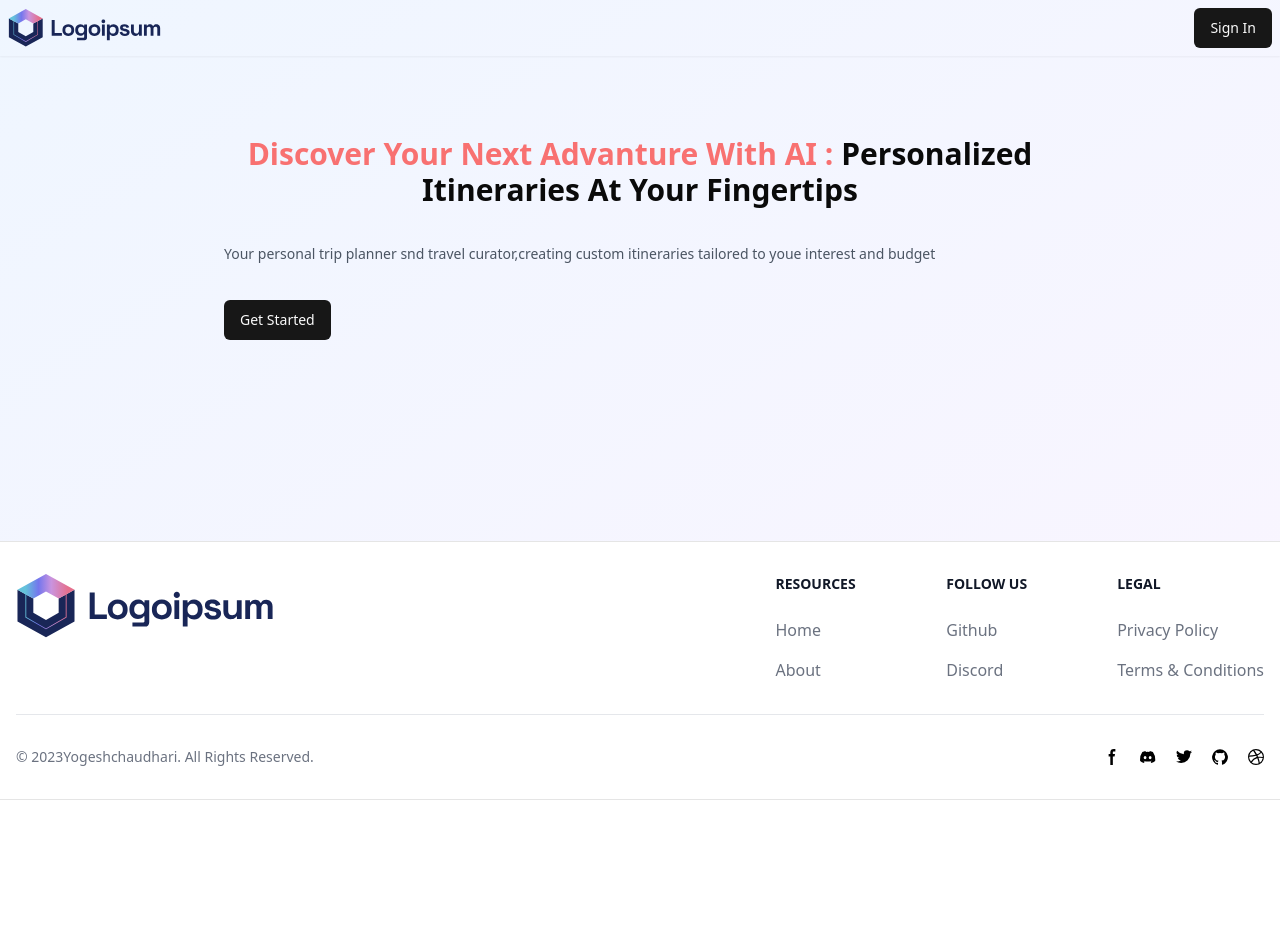
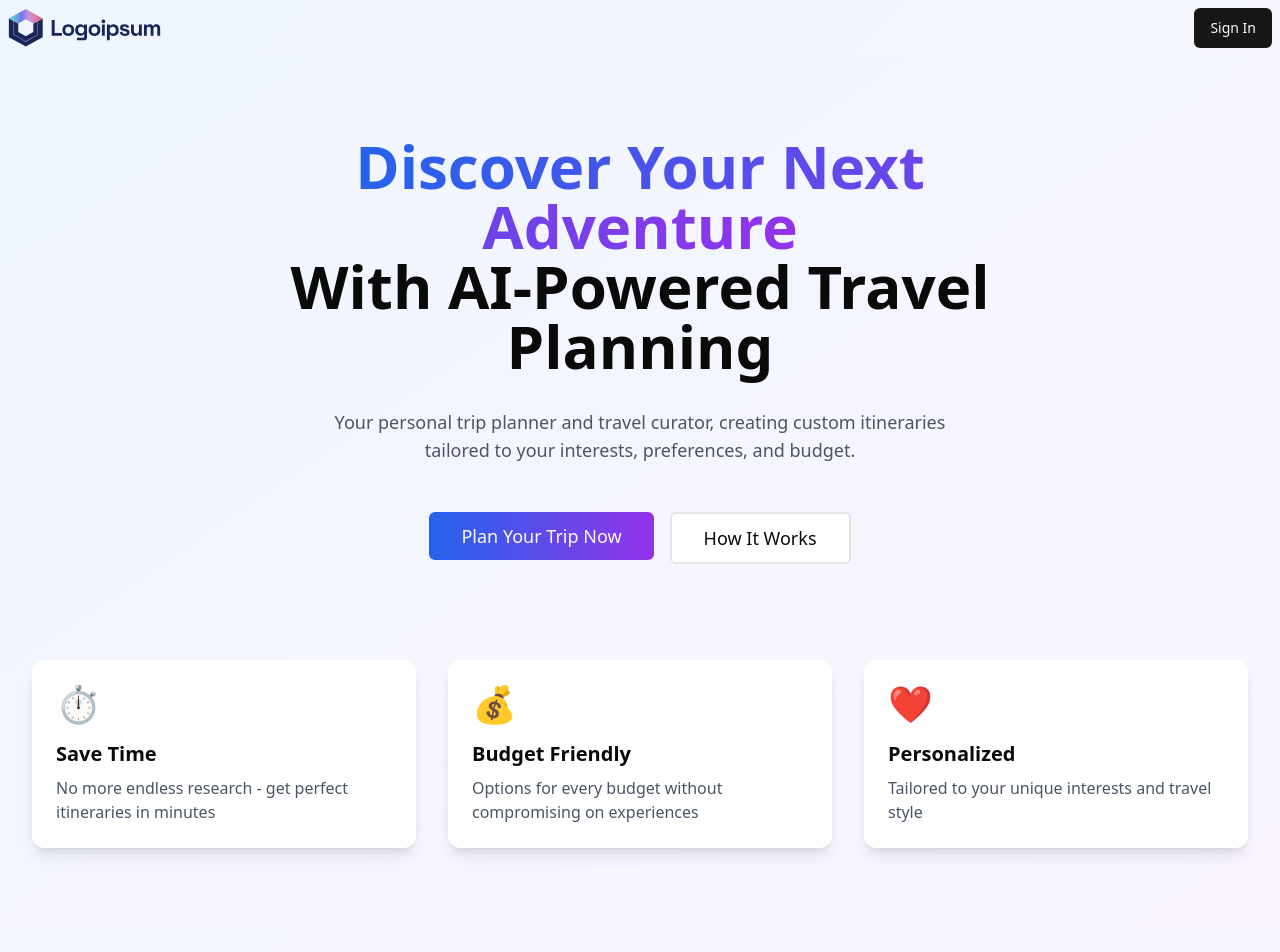
Before and after one commit to DevilYogesh1522/TripPlanner, a React (Vite) app: page / in a window 1280 px wide. Shown: the top 952 px of the page. Before the commit the page ends 800 px from the top, so only its background shows below. Built offline with nearby package versions, Linux system fonts and the light colour scheme; no server answers.

Commit message:
Refactor Home component layout and enhance styling with a gradient background and feature grid

```diff
--- a/src/components/Pages/Home.jsx
+++ b/src/components/Pages/Home.jsx
@@ -1,16 +1,70 @@
-import React from 'react'
-import { Button } from '../ui/button'
-import { Link } from 'react-router-dom'
+import React from 'react';
+import { Button } from '../ui/button';
+import { Link } from 'react-router-dom';
 
-export const  Home=()=> {
+export const Home = () => {
   return (
-    <div className='flex flex-col mx-56 gap-9'>
-      <h1 className='font-extrabold text-3xl text-center mt-20'>
-        <span className='text-red-400'>Discover Your Next Advanture With AI : </span>Personalized Itineraries At Your Fingertips</h1>
-      <p className='text-sm text-gray-600'>Your personal trip planner snd travel curator,creating custom itineraries tailored to youe interest and budget  </p>
-      <Link to={'/createtrip'}><Button>Get Started </Button></Link>
+    <div className="min-h-screen bg-gradient-to-br from-blue-50 to-purple-50">
+      <div className="container mx-auto px-4 sm:px-6 lg:px-8 py-20">
+        {/* Hero Section */}
+        <div className="flex flex-col items-center text-center gap-8 max-w-3xl mx-auto">
+          <h1 className="font-extrabold text-4xl sm:text-5xl lg:text-6xl leading-tight">
+            <span className="text-transparent bg-clip-text bg-gradient-to-r from-blue-600 to-purple-600">
+              Discover Your Next Adventure
+            </span>{' '}
+            <br className="hidden sm:block" />
+            With AI-Powered Travel Planning
+          </h1>
+
+          <p className="text-lg text-gray-600 max-w-2xl">
+            Your personal trip planner and travel curator, creating custom itineraries
+            tailored to your interests, preferences, and budget.
+          </p>
+
+          <div className="flex flex-col sm:flex-row gap-4 mt-4">
+            <Link to={'/createtrip'}>
+              <Button className="px-8 py-6 text-lg bg-gradient-to-r from-blue-600 to-purple-600 hover:from-blue-700 hover:to-purple-700 transition-all">
+                Plan Your Trip Now
+              </Button>
+            </Link>
+            <Button variant="outline" className="px-8 py-6 text-lg border-2">
+              How It Works
+            </Button>
+          </div>
+        </div>
+
+        {/* Features Grid */}
+        <div className="mt-24 grid grid-cols-1 md:grid-cols-3 gap-8">
+          {[
+            {
+              icon: '⏱️',
+              title: 'Save Time',
+              description: 'No more endless research - get perfect itineraries in minutes'
+            },
+            {
+              icon: '💰',
+              title: 'Budget Friendly',
+              description: 'Options for every budget without compromising on experiences'
+            },
+            {
+              icon: '❤️',
+              title: 'Personalized',
+              description: 'Tailored to your unique interests and travel style'
+            }
+          ].map((feature, index) => (
+            <div key={index} className="bg-white p-6 rounded-xl shadow-lg hover:shadow-xl transition-shadow">
+              <div className="text-4xl mb-4">{feature.icon}</div>
+              <h3 className="font-bold text-xl mb-2">{feature.title}</h3>
+              <p className="text-gray-600">{feature.description}</p>
+            </div>
+          ))}
+        </div>
+
+        {/* Testimonial */}
+
+      </div>
     </div>
-  )
-}
+  );
+};
 
-export default Home
+export default Home;
```
